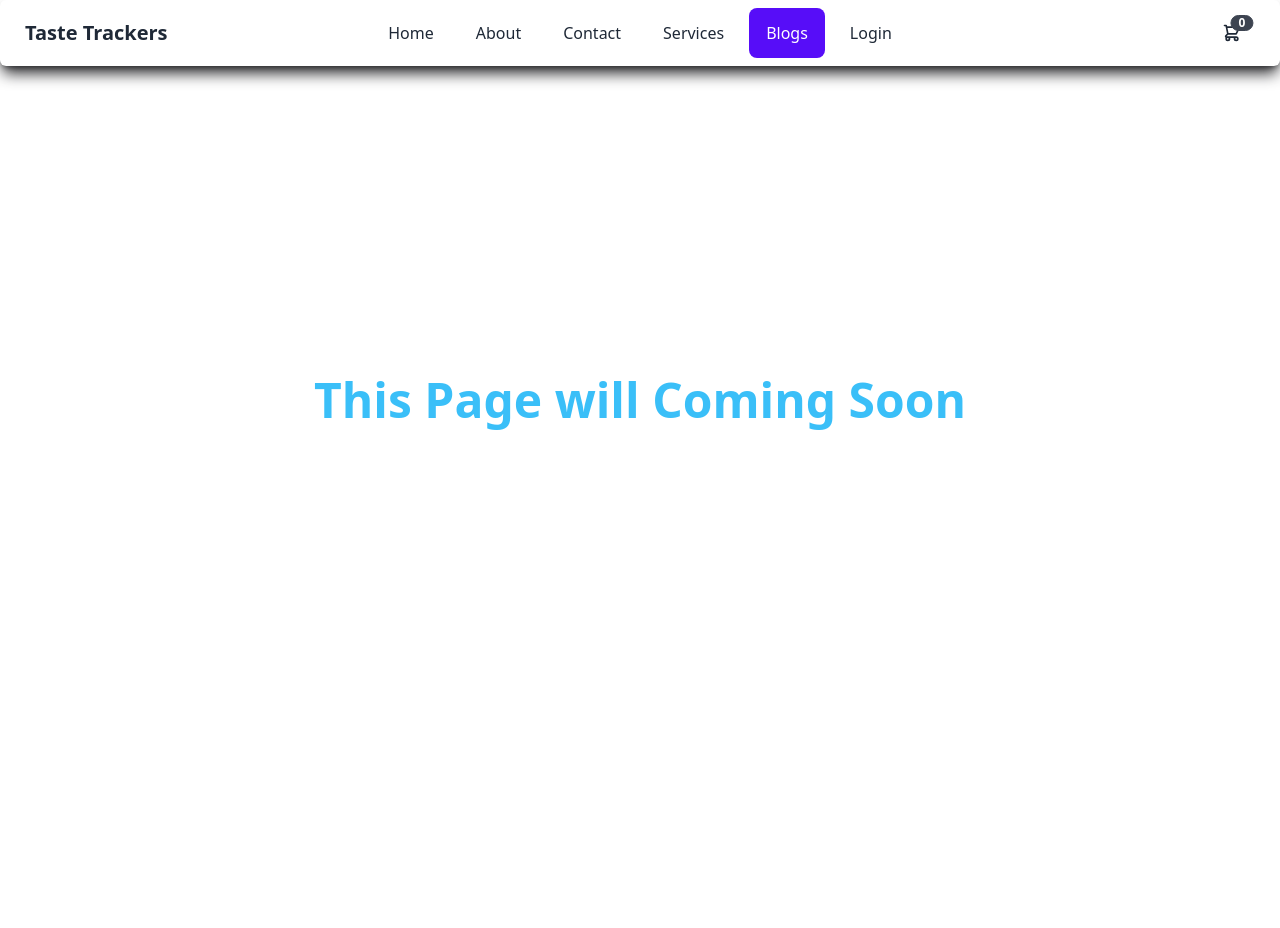
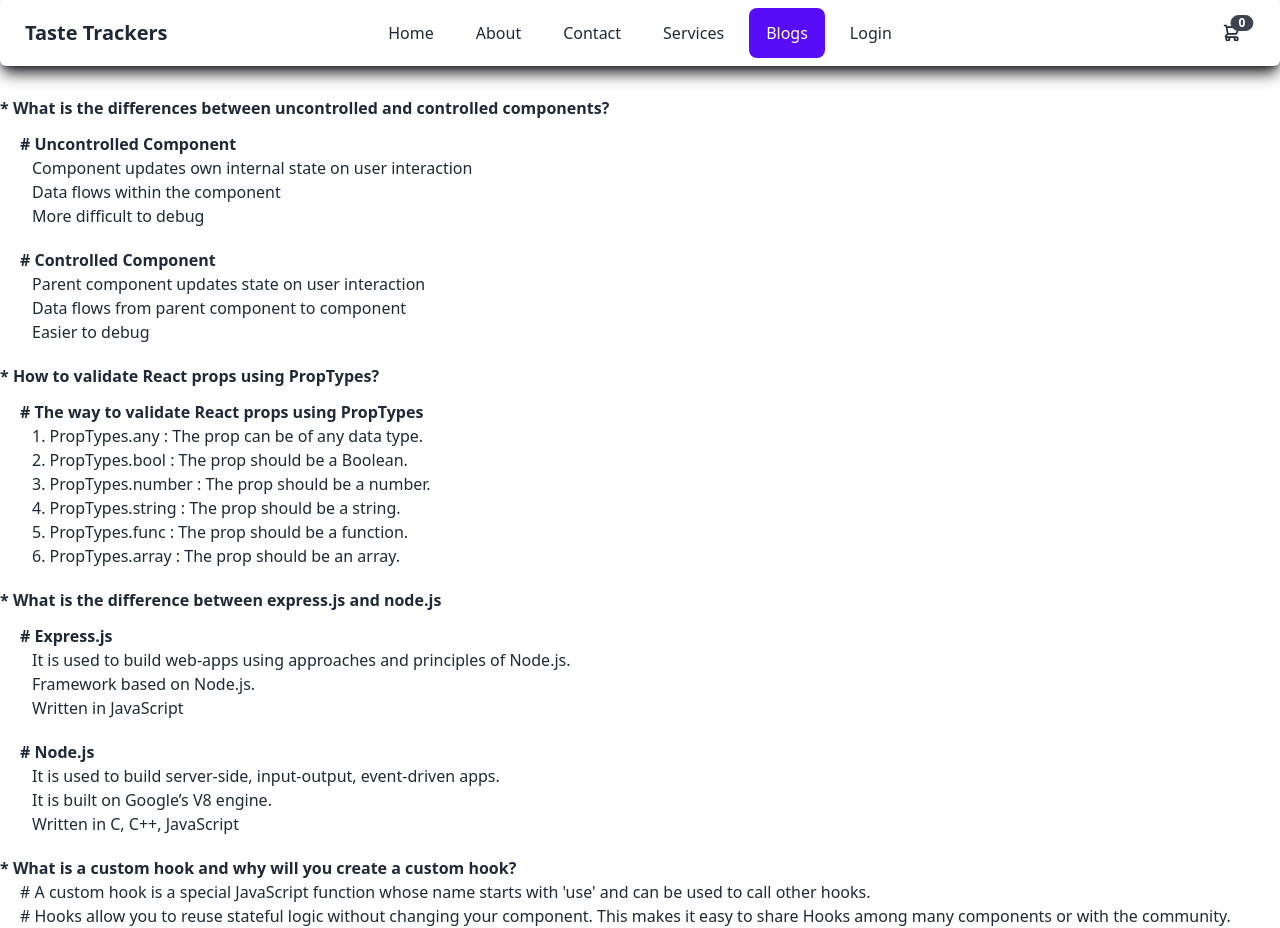
Before and after one commit to sayonUsman/taste-trackers, a React (Vite) app: page /blogs in a window 1280 px wide. Before the commit the page ends 800 px from the top, so only its background shows below. Built offline with nearby package versions, Linux system fonts and the light colour scheme; no server answers.

Commit message:
Added blogs page

```diff
--- /dev/null
+++ b/src/pages/Blogs/Blogs.jsx
@@ -0,0 +1,93 @@
+import React from "react";
+
+const Blogs = () => {
+  return (
+    <div className="container mx-auto mt-24">
+      <p className="text-md font-semibold">
+        * What is the differences between uncontrolled and controlled
+        components?
+      </p>
+
+      <div className="ml-5">
+        <p className="text-md font-semibold mt-3"># Uncontrolled Component</p>
+
+        <div className="ml-3">
+          <p>Component updates own internal state on user interaction</p>
+          <p>Data flows within the component</p>
+          <p>More difficult to debug</p>
+        </div>
+      </div>
+
+      <div className="ml-5">
+        <p className="text-md font-semibold mt-5"># Controlled Component</p>
+
+        <div className="ml-3">
+          <p>Parent component updates state on user interaction</p>
+          <p>Data flows from parent component to component</p>
+          <p>Easier to debug</p>
+        </div>
+      </div>
+
+      <p className="text-md font-semibold mt-5">
+        * How to validate React props using PropTypes?
+      </p>
+
+      <div className="ml-5">
+        <p className="text-md font-semibold mt-3">
+          # The way to validate React props using PropTypes
+        </p>
+
+        <div className="ml-3">
+          <p>1. PropTypes.any : The prop can be of any data type.</p>
+          <p>2. PropTypes.bool : The prop should be a Boolean.</p>
+          <p>3. PropTypes.number : The prop should be a number.</p>
+          <p>4. PropTypes.string : The prop should be a string.</p>
+          <p>5. PropTypes.func : The prop should be a function.</p>
+          <p>6. PropTypes.array : The prop should be an array.</p>
+        </div>
+      </div>
+
+      <p className="text-md font-semibold mt-5">
+        * What is the difference between express.js and node.js
+      </p>
+
+      <div className="ml-5">
+        <p className="text-md font-semibold mt-3"># Express.js</p>
+
+        <div className="ml-3">
+          <p>
+            It is used to build web-apps using approaches and principles of
+            Node.js.
+          </p>
+          <p>Framework based on Node.js.</p>
+          <p>Written in JavaScript</p>
+        </div>
+      </div>
+
+      <div className="ml-5">
+        <p className="text-md font-semibold mt-5"># Node.js</p>
+
+        <div className="ml-3">
+          <p>
+            It is used to build server-side, input-output, event-driven apps.
+          </p>
+          <p>It is built on Google’s V8 engine.</p>
+          <p>Written in C, C++, JavaScript</p>
+        </div>
+      </div>
+
+      <p className="text-md font-semibold mt-5">
+        * What is a custom hook and why will you create a custom hook?
+      </p>
+
+      <p className="ml-5">
+        # A custom hook is a special JavaScript function whose name starts with
+        'use' and can be used to call other hooks. <br /># Hooks allow you to
+        reuse stateful logic without changing your component. This makes it easy
+        to share Hooks among many components or with the community.
+      </p>
+    </div>
+  );
+};
+
+export default Blogs;
--- a/src/routes/Routes.jsx
+++ b/src/routes/Routes.jsx
@@ -10,6 +10,7 @@ import ErrorPage from "../pages/ErrorPage/ErrorPage";
 import Upcoming from "../pages/Shared/Upcoming/Upcoming";
 import BestChef from "../pages/BestChef/BestChef";
 import Recipes from "../pages/Recipes/Recipes";
+import Blogs from "../pages/Blogs/Blogs";
 
 const router = createBrowserRouter([
   {
@@ -33,7 +34,7 @@ const router = createBrowserRouter([
                 element: <MealCategories></MealCategories>,
                 loader: () =>
                   fetch(
-                    "https://taste-trackers-server.vercel.app/foodCategories"
+                    "https://taste-trackers-server.vercel.app/mealCategories"
                   ),
               },
             ],
@@ -43,7 +44,7 @@ const router = createBrowserRouter([
       { path: "/about", element: <Upcoming></Upcoming> },
       { path: "/contact", element: <Upcoming></Upcoming> },
       { path: "/services", element: <Upcoming></Upcoming> },
-      { path: "/blogs", element: <Upcoming></Upcoming> },
+      { path: "/blogs", element: <Blogs></Blogs> },
       {
         path: "/login",
         element: <LoginPage></LoginPage>,
```
